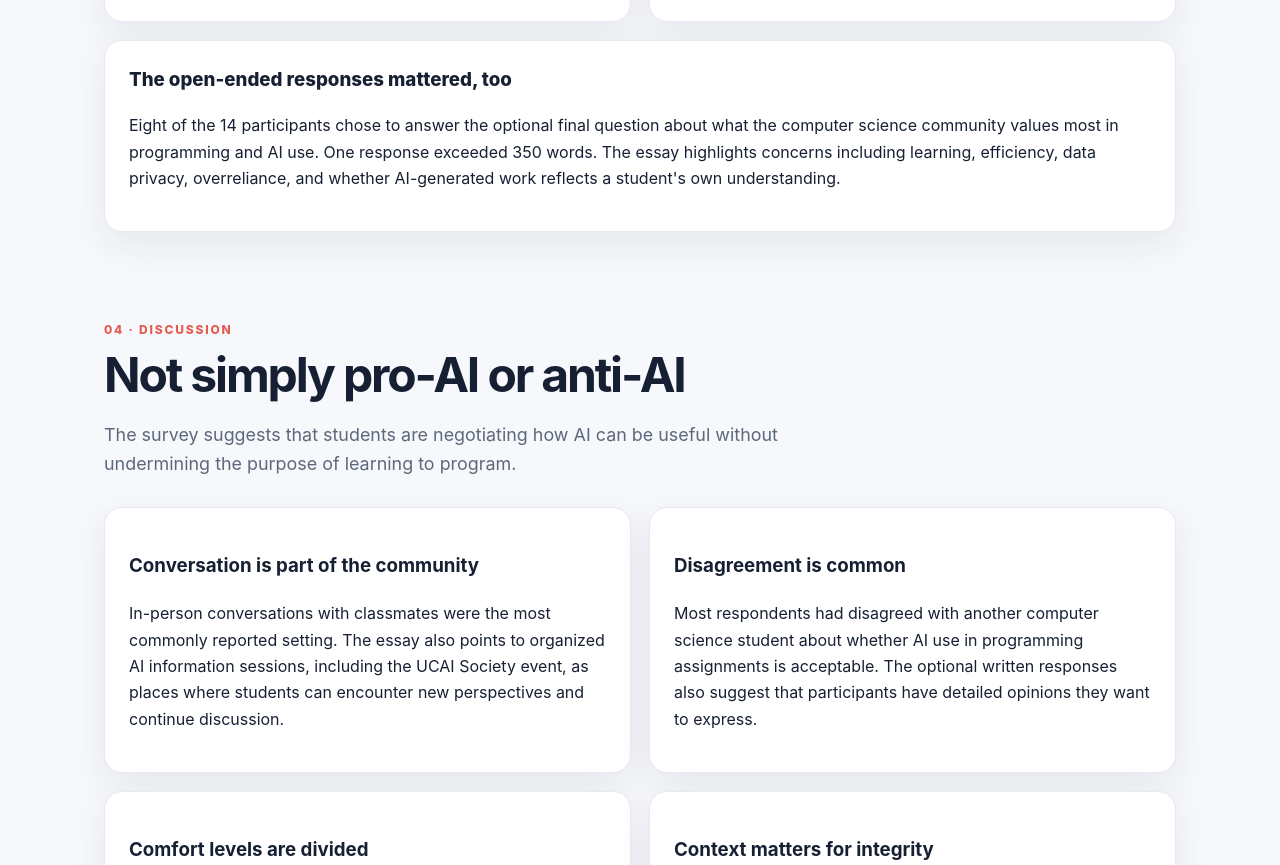
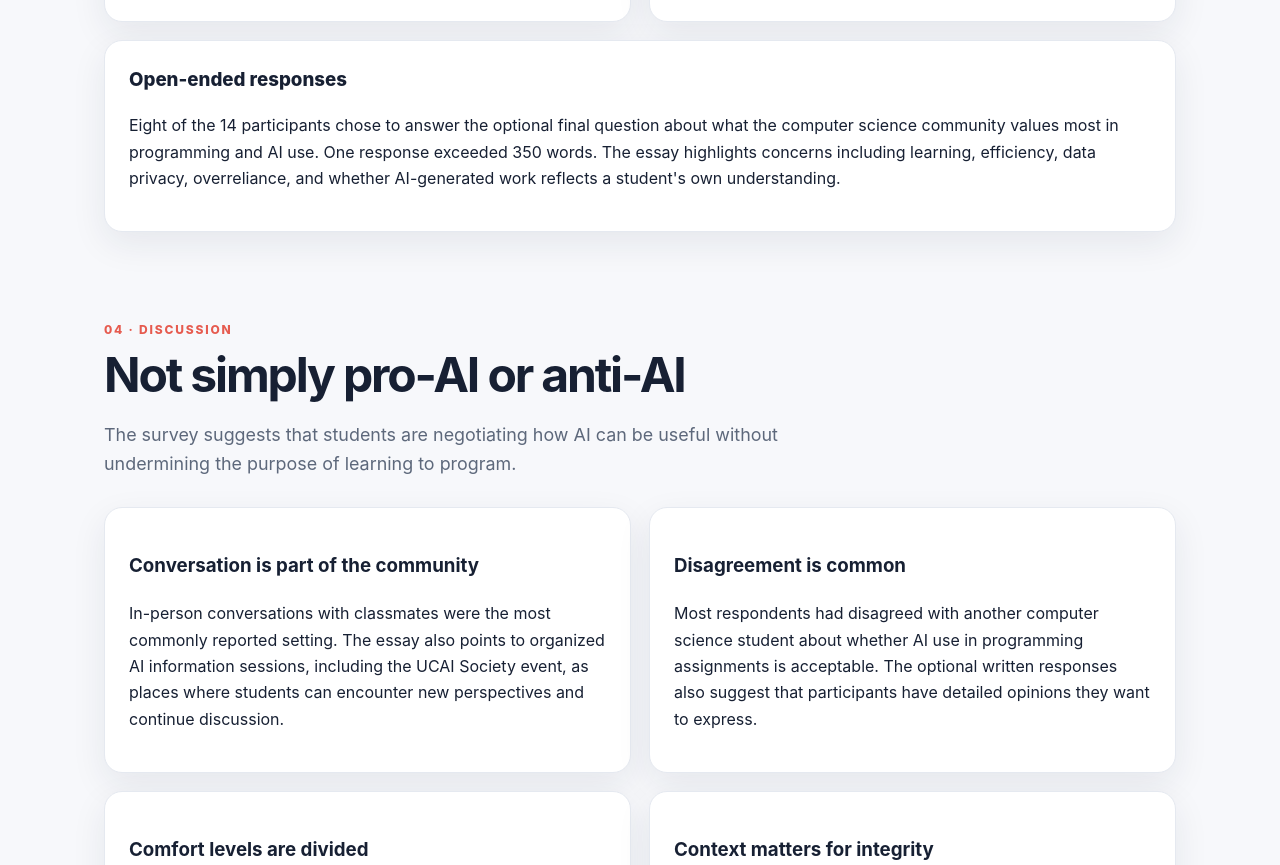
Before and after one commit to AlexWislocki/uc-ai-research, a plain HTML site: page index.html in a window 1280 px wide. Shown: the part 3366-4231 px from the top of the page. Drawn offline with Linux system fonts and the light colour scheme.

Commit message:
Update index.html
reword

```diff
--- a/index.html
+++ b/index.html
@@ -71,7 +71,7 @@ ul.clean{padding-left:20px;color:var(--muted)}li{margin:.4em 0}.quote{font-size:
 <div class="bar-row"><span class="bar-label">Yes, once or twice</span><div class="track"><div class="fill gold" style="width:33.3%"></div></div><span class="count">2</span></div>
 <div class="bar-row"><span class="bar-label">No</span><div class="track"><div class="fill alt" style="width:66.7%"></div></div><span class="count">4</span></div>
 <div class="bar-row"><span class="bar-label">Unsure</span><div class="track"><div class="fill" style="width:16.7%"></div></div><span class="count">1</span></div></div><p class="chart-sub" style="margin-top:16px">Nine respondents reported at least one disagreement about whether AI use is acceptable.</p></div>
-<div class="card span-12"><h3 class="chart-title">The open-ended responses mattered, too</h3><p>Eight of the 14 participants chose to answer the optional final question about what the computer science community values most in programming and AI use. One response exceeded 350 words. The essay highlights concerns including learning, efficiency, data privacy, overreliance, and whether AI-generated work reflects a student's own understanding.</p></div>
+<div class="card span-12"><h3 class="chart-title">Open-ended responses</h3><p>Eight of the 14 participants chose to answer the optional final question about what the computer science community values most in programming and AI use. One response exceeded 350 words. The essay highlights concerns including learning, efficiency, data privacy, overreliance, and whether AI-generated work reflects a student's own understanding.</p></div>
 </div></section>
 <section class="section" id="discussion"><div class="section-head"><div class="kicker">04 · Discussion</div><h2>Not simply pro-AI or anti-AI</h2><p class="lead">The survey suggests that students are negotiating how AI can be useful without undermining the purpose of learning to program.</p></div>
 <div class="grid">
```
